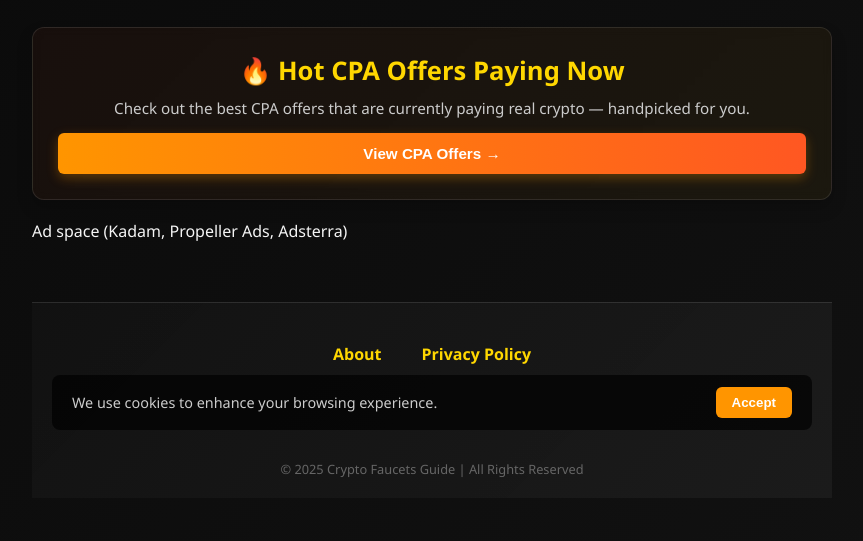
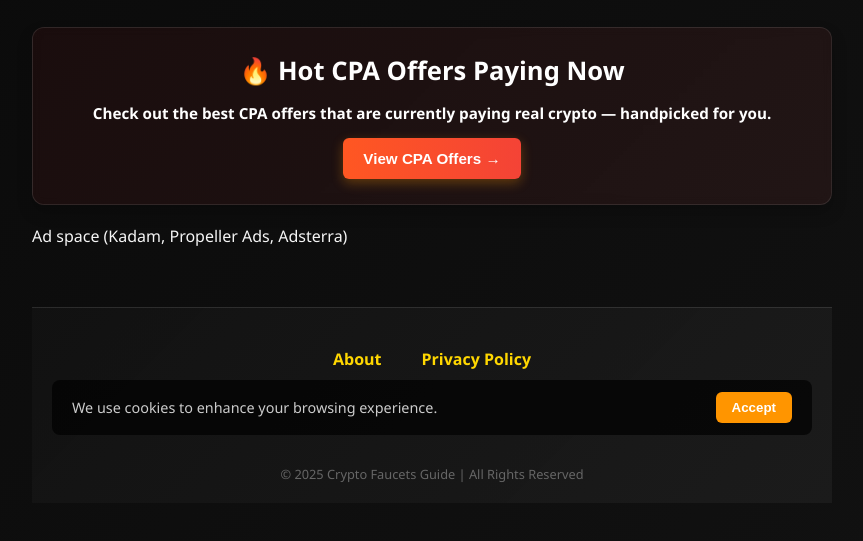
Before and after one commit to brisouzasantoa/en-site, a plain HTML site: page index.html in a window 1280 px wide. Shown: the part 135-676 px from the top of the page, without its empty margins (208-1071 px from the left). Drawn offline with Linux system fonts and the light colour scheme.

Commit message:
Update style.css

```diff
--- a/assets/style.css
+++ b/assets/style.css
@@ -179,3 +179,44 @@ h1 {
     font-size: 0.8rem;
     padding-top: 10px;
 }
+/* === Seção CPA Offers - Estilo Final Reutilizável === */
+.cpa-highlight {
+    background: linear-gradient(135deg, rgba(193, 28, 31, 0.08), rgba(255, 105, 105, 0.08));
+    border-radius: 12px;
+    padding: 25px;
+    margin: 20px 0;
+    text-align: center; /* Centraliza conteúdo dentro da seção */
+    box-shadow: 0 8px 16px rgba(0, 0, 0, 0.2);
+    backdrop-filter: blur(5px);
+    border: 1px solid rgba(255,255,255,0.1);
+    display: flex;
+    flex-direction: column;
+    align-items: center;
+    justify-content: center;
+}
+
+.cpa-highlight h2,
+.cpa-highlight p {
+    color: #fff !important; /* Texto branco */
+    font-weight: bold;        /* Destaque */
+    margin-bottom: 15px;
+    text-align: center;
+}
+
+.cpa-highlight .claim-btn {
+    background: linear-gradient(90deg, #FF5722, #F44336); /* Vermelho vibrante */
+    color: white;
+    font-weight: bold;
+    width: auto;
+    max-width: 300px;
+    padding: 12px 20px;
+    border: none;
+    border-radius: 6px;
+    cursor: pointer;
+    transition: all 0.3s ease;
+}
+
+.cpa-highlight .claim-btn:hover {
+    transform: translateY(-2px);
+    box-shadow: 0 6px 16px rgba(255, 87, 34, 0.5);
+}
```
